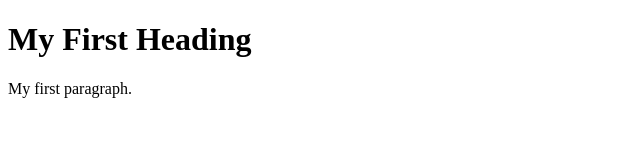
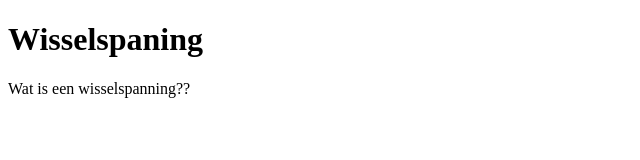
Before and after one commit to lvanderpol/WisselSpanning, a plain HTML site: page index.html in a window 1280 px wide. Shown: the whole page, without its empty margins (0-640 px from the left). Drawn offline with Linux system fonts and the light colour scheme.

Commit message:
I have changed XXXX

```diff
--- a/index.html
+++ b/index.html
@@ -2,8 +2,10 @@
 <html>
 <body>
 
-<h1>My First Heading</h1>
-<p>My first paragraph.</p>
+<h1>Wisselspaning</h1>
+<p>Wat is een wisselspanning??</p>
+
+
 
 </body>
 </html>
```
